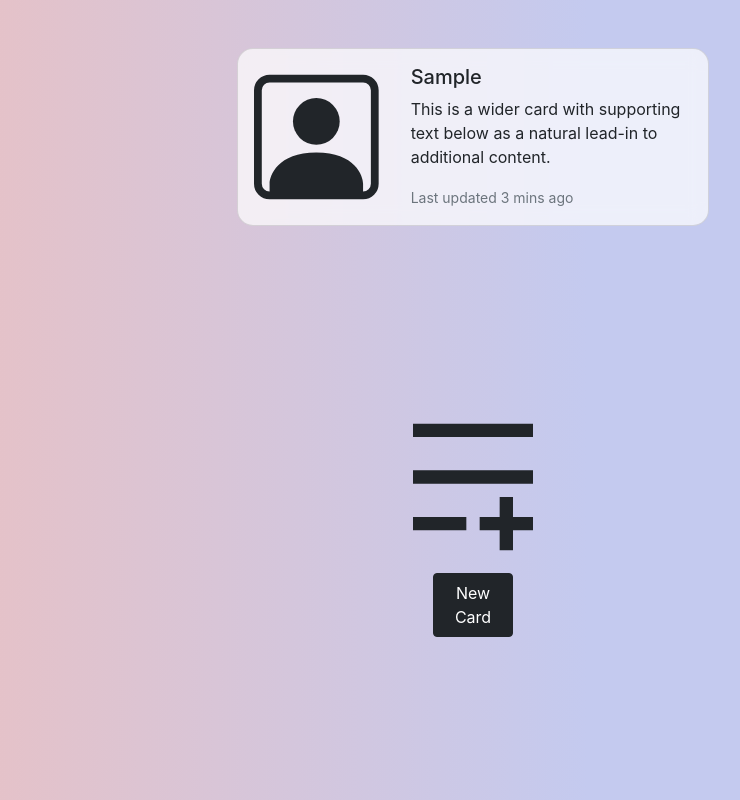
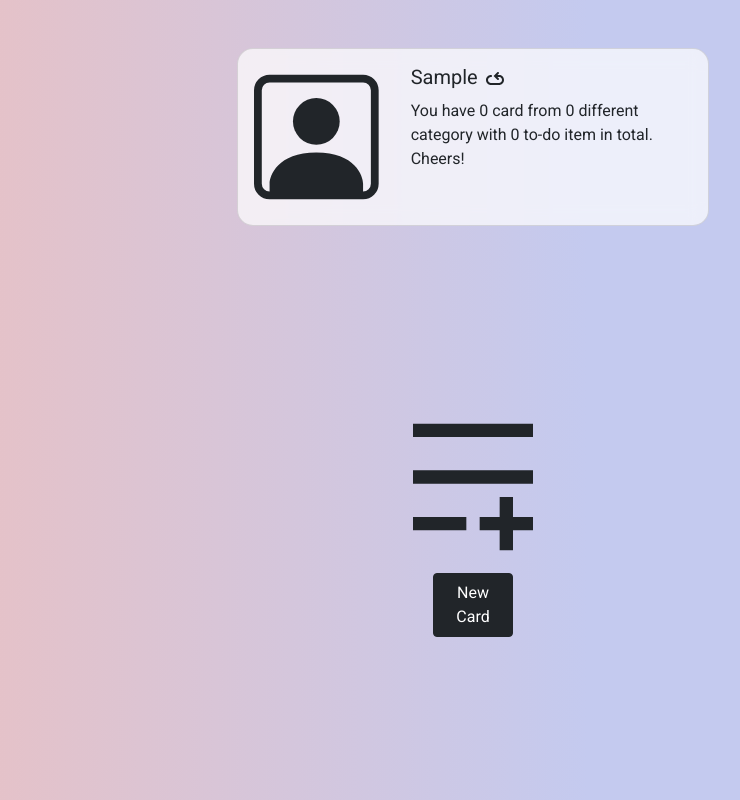
Before and after one commit to Maxlous/schedule-app, a React (Create React App) app: page / in a window 1280 px wide. Both pictures are taken after typing "Sample" into the empty fields and a click on the button "Let's Go!". Shown: the whole page, without its empty margins (155-895 px from the left). Built offline with nearby package versions, Linux system fonts and the light colour scheme.

Commit message:
info panel updated, new font, category badges added, change name icon

```diff
--- a/public/index.html
+++ b/public/index.html
@@ -4,8 +4,10 @@
 <head>
   <meta charset="utf-8" />
   <meta name="viewport" content="width=device-width, initial-scale=1" />
-  <meta name="description" content="Web site created using create-react-app" />
-  <title>React App</title>
+  <meta name="description" content="Categorize and organize your aims and plans in an elegant way! " />
+  <link rel="preconnect" href="https://fonts.gstatic.com">
+  <link href="https://fonts.googleapis.com/css2?family=Roboto&display=swap" rel="stylesheet">
+  <title>Schedule App</title>
 </head>
 
 <body>
--- a/src/components/Card.js
+++ b/src/components/Card.js
@@ -5,7 +5,8 @@ import { RiDeleteBin6Fill, RiAddCircleFill, RiEditBoxFill } from "react-icons/ri
 import { GiSave } from "react-icons/gi"
 import { v4 as uuidv4 } from "uuid"
 import "../styles/Card.css"
-import { FcDeleteDatabase } from "react-icons/fc"
+import { FcDeleteDatabase } from "react-icons/fc";
+
 const Card = ({ cardId }) => {
 
     const { projects, setProjects } = useContext(dashboardContextFunc);
@@ -80,7 +81,7 @@ const Card = ({ cardId }) => {
     }
 
     const handleMouseEnter = (e) => {
-        setOverlay(true)
+        if (!editMode) setOverlay(true)
     }
 
     const handleMouseLeave = (e) => {
@@ -92,8 +93,8 @@ const Card = ({ cardId }) => {
             <div id="card-overlay">
                 <p id="card-overlay-text">{overlay ? "EDIT" : ""}</p>
                 <div id="card-overlay-icons">
-                    {overlay ? <RiEditBoxFill size="2.5em" style={{ cursor: "pointer", width: "6em" }} /> : ""}
-                    {overlay ? <FcDeleteDatabase size="3em" style={{ cursor: "pointer", width: "3.5em", paddingRight: "1rem" }} /> : ""}
+                    {overlay ? <RiEditBoxFill onClick={() => { setEditMode(true); setOverlay(false) }} size="2.5em" style={{ cursor: "pointer", width: "6em" }} /> : ""}
+                    {overlay ? <FcDeleteDatabase onClick={deleteCard} size="3em" style={{ cursor: "pointer", width: "3.5em", paddingRight: "1rem" }} /> : ""}
                 </div>
             </div>
             <div className="d-flex justify-content-between">
--- a/src/components/CardTodo.js
+++ b/src/components/CardTodo.js
@@ -19,7 +19,7 @@ const CardTodo = ({ todoText, todoId, cardId, editMode, overlay }) => {
     }
 
     return (
-        <li style={overlay ? { background: "rgba(0,0,0,0.1)" } : null} className="list-group-item d-flex justify-content-between align-items-center mb-2">
+        <li style={overlay ? { background: "rgba(0,0,0,0.1)" } : null} className=" todo list-group-item d-flex justify-content-between align-items-center mb-2">
             <div className="page__toggle">
                 <label className="toggle">
                     <input className="toggle__input" type="checkbox" />
--- a/src/components/Categories.js
+++ b/src/components/Categories.js
@@ -5,13 +5,8 @@ import Category from "./Category"
 const Categories = () => {
 
     const { projects } = useContext(dashboardContextFunc);
-    let fetchCategories = projects.map((item) => item.category.toUpperCase())
-    let uniqueCategoryNames = Array.from(new Set(fetchCategories))
-
-    // useEffect(() => {
-    //     fetchCategories = projects.map((item) => item.category.toUpperCase());
-    //     uniqueCategoryNames = Array.from(new Set(fetchCategories))
-    // }, [checkedCategories])
+    const fetchCategories = projects.map((item) => item.category.toUpperCase())
+    const uniqueCategoryNames = Array.from(new Set(fetchCategories))
 
     return (
         <ul className="list-group">
--- a/src/components/Category.js
+++ b/src/components/Category.js
@@ -3,7 +3,17 @@ import { dashboardContextFunc } from "../context/DashboardContext"
 import "../styles/Category.css"
 const Category = ({ categoryName }) => {
 
-    const { checkedCategories, setCheckedCategories } = useContext(dashboardContextFunc);
+    const { projects, checkedCategories, setCheckedCategories } = useContext(dashboardContextFunc);
+    //find how many card belong to that category
+    const fromThisCategory = () => {
+        let sum = 0;
+        for (let i = 0; i < projects.length; i++) {
+            if (projects[i].category.toUpperCase() === categoryName) sum += 1
+        }
+        return sum
+    }
+    //save the data to a variable
+    const numberFromThisCategory = fromThisCategory();
 
     const handleCheck = (e) => {
         const categoriesArray = [...checkedCategories];
@@ -17,9 +27,9 @@ const Category = ({ categoryName }) => {
     }
 
     return (
-        <li className="list-group-item border-0 mt-3 gm-effect">
+        <li className="list-group-item border-0 mt-3 cat-list-item gm-effect d-flex flex-row justify-content-between align-items-center">
             <input onChange={handleCheck} className="form-check-input me-3 category-checkbox" type="checkbox" value={categoryName} aria-label={categoryName} style={{ cursor: "pointer" }} />
-            {categoryName}
+            {categoryName}<span className="badge category-badge ">{numberFromThisCategory}</span>
         </li>
     )
 }
--- a/src/components/Information.js
+++ b/src/components/Information.js
@@ -1,13 +1,64 @@
-import { useState } from "react";
+import { useState, useContext } from "react";
 import { BsPersonSquare } from "react-icons/bs"
+import { dashboardContextFunc } from "../context/DashboardContext";
 import "../styles/Information.css"
+import { TiArrowLoop } from "react-icons/ti"
+import { useHistory } from "react-router-dom";
 
 const Information = () => {
 
-    const [nameInfo, setNameInfo] = useState(() => {
+    const [nameInfo] = useState(() => {
         const info = localStorage.getItem("userName");
         return info ? JSON.parse(info) : "No Name"
     })
+
+    const { projects } = useContext(dashboardContextFunc)
+    const cardNumber = projects.length;
+    const fetchCategories = projects.map((item) => item.category.toUpperCase())
+    const uniqueCategoriesNumber = Array.from(new Set(fetchCategories)).length;
+    const getTodoItemsNumber = () => {
+        let sum = 0;
+        for (let i = 0; i < projects.length; i++) {
+            for (let j = 0; j < projects[i].todos.length; j++) {
+                sum += 1
+            }
+        }
+        return sum
+    }
+    let todoItemsNumber = getTodoItemsNumber()
+    const sortByDate = (arr) => {
+        arr.sort((a, b) => {
+            return new Date(a.createdOn).getTime() - new Date(b.createdOn).getTime();
+        });
+    };
+
+    const semanticMonths = {
+        "1": "January", "2": "February", "3": "March", "4": "April", "5": "May", "6": "June",
+        "7": "July", "8": "August", "9": "September", "10": "October", "11": "November", "12": "December"
+    }
+
+    const fetchLastCreated = () => {
+        let projectsCopy = [...projects]
+        sortByDate(projectsCopy)
+        let getDate;
+        try {
+            getDate = projectsCopy[projectsCopy.length - 1].createdOn
+        } catch {
+            return null
+        }
+        let lastCreatedCardMonth = JSON.stringify(new Date(getDate).getMonth() + 1)
+        let lastCreatedCardDay = JSON.stringify(new Date(getDate).getDate())
+        return [lastCreatedCardDay, lastCreatedCardMonth]
+    }
+
+    let dayAndMonth = fetchLastCreated()
+
+    const history = useHistory()
+
+    const handleNameChange = () => {
+        localStorage.removeItem("userName")
+        history.push("/")
+    }
 
     return (
         <div className="card mb-3 mt-5">
@@ -17,9 +68,10 @@ const Information = () => {
                 </div>
                 <div className="col-md-8">
                     <div className="card-body">
-                        <h5 id="info-card-title" className="card-title">{nameInfo}</h5>
-                        <p className="card-text">This is a wider card with supporting text below as a natural lead-in to additional content.</p>
-                        <p className="card-text"><small className="text-muted">Last updated 3 mins ago</small></p>
+                        <h5 id="info-card-title" className="card-title">{nameInfo} <TiArrowLoop onClick={handleNameChange} style={{ cursor: "pointer" }} size="1.2em" data-bs-toggle="tooltip" data-bs-placement="right" title="change name" />
+                        </h5>
+                        <p className="card-text">You have {cardNumber} {cardNumber === 0 || cardNumber === 1 ? "card" : "cards"} from {uniqueCategoriesNumber} different {uniqueCategoriesNumber === 0 || uniqueCategoriesNumber === 1 ? "category" : "categories"} with {todoItemsNumber} to-do {todoItemsNumber === 0 || todoItemsNumber === 1 ? "item" : "items"} in total. Cheers!</p>
+                        <p className="card-text"><small className="text-muted">{dayAndMonth ? `Last card created on ${dayAndMonth[0]} ${semanticMonths[dayAndMonth[1]]}` : ""}</small></p>
                     </div>
                 </div>
             </div>
--- a/src/context/DashboardContext.js
+++ b/src/context/DashboardContext.js
@@ -21,4 +21,3 @@ const DashboardContext = ({ children }) => {
 }
 
 export default DashboardContext
-// [{ id: Number, todos: [{ id: Number, name: "" }] }]
--- a/src/styles/Card.css
+++ b/src/styles/Card.css
@@ -9,10 +9,11 @@
   position: absolute;
   top: -1em;
   left: -0.8em;
-  background: white;
+  background-color: rgba(255, 255, 255, 0.9);
   font-size: 2em;
   padding-left: 1.3em;
   padding-right: 1.3em;
+  border-radius: 5px;
 }
 
 #card-overlay-icons {
@@ -24,5 +25,6 @@
   width: 15em;
   left: -4.5em;
   top: 5.5em;
-  background: white;
+  background-color: rgba(255, 255, 255, 0.9);
+  border-radius: 5px;
 }
--- a/src/styles/CardTodo.css
+++ b/src/styles/CardTodo.css
@@ -48,7 +48,7 @@
   font-size: var(--uiToggleSize); /* 1 */
 
   background-color: transparent;
-  border: var(--uiToggleBorderWidth) solid var(--uiToggleColor);
+  border: var(--uiToggleBorderWidth) solid #eee;
 
   position: absolute;
   left: 0;
@@ -130,3 +130,10 @@
   will-change: background-color;
   transition: background-color 0.2s ease-out;
 }
+
+.todo {
+  background: #fff;
+  -webkit-backdrop-filter: blur(20px);
+  backdrop-filter: blur(30px);
+  border-radius: 0.5em;
+}
--- a/src/styles/Category.css
+++ b/src/styles/Category.css
@@ -16,3 +16,17 @@
   /* border: 1px solid #41b883; */
   background-color: black;
 }
+
+.category-badge {
+  background-color: #e5989b;
+}
+
+.cat-list-item {
+  font-size: 1.1em;
+  font-weight: 400;
+  color: #e5989b;
+  background-color: rgba(255, 255, 255, 0.7);
+  -webkit-backdrop-filter: blur(10px);
+  backdrop-filter: blur(10px);
+  border-radius: 1rem;
+}
--- a/src/styles/index.css
+++ b/src/styles/index.css
@@ -1,7 +1,5 @@
-body {
-  font-family: -apple-system, BlinkMacSystemFont, "Segoe UI", "Roboto", "Oxygen",
-    "Ubuntu", "Cantarell", "Fira Sans", "Droid Sans", "Helvetica Neue",
-    sans-serif;
+* {
+  font-family: Roboto, sans-serif;
   -webkit-font-smoothing: antialiased;
   -moz-osx-font-smoothing: grayscale;
 }
```
